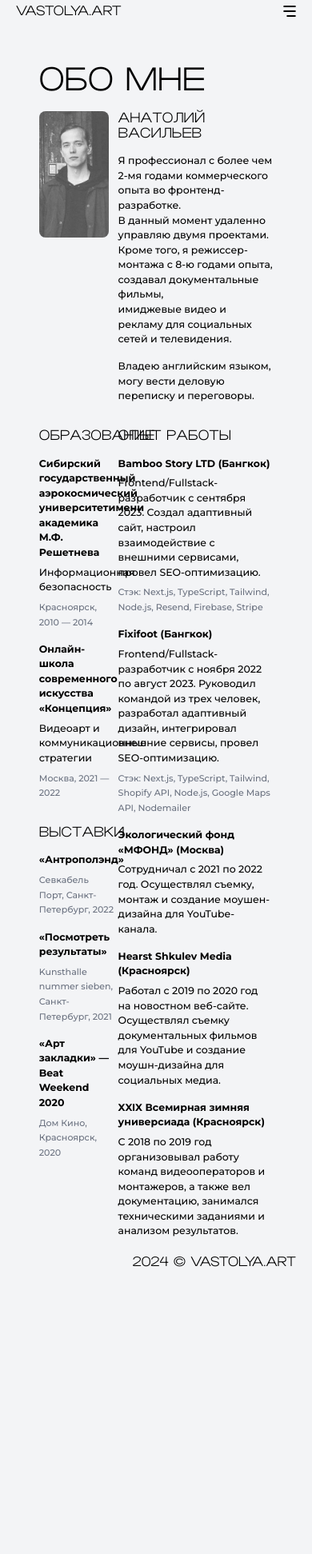
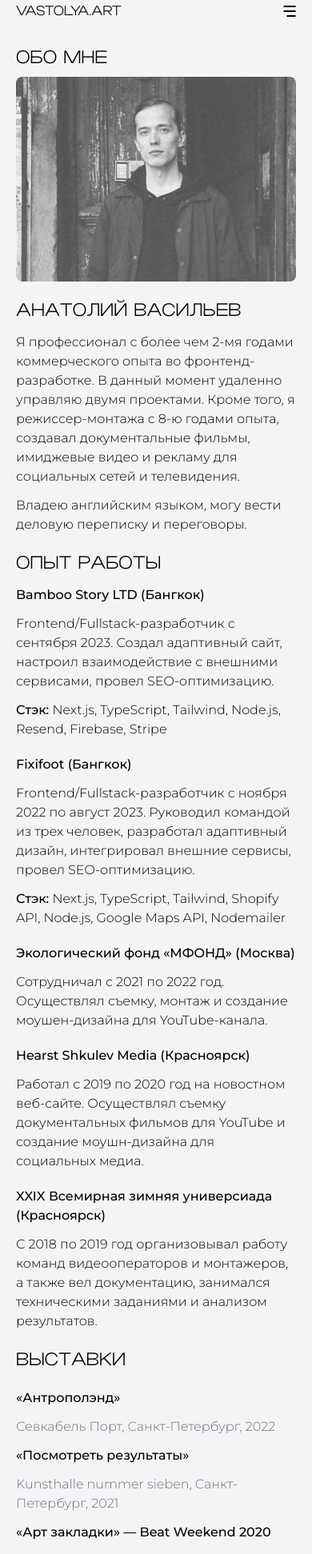
Before and after one commit to vastolya/vastolya-2.0, a Next.js app: page /about in a window 390 px wide. Shown: the part 20-1963 px from the top of the page at 80% size. Before the commit the page ends 1628 px from the top, so only its background shows below. Built offline with nearby package versions, Linux system fonts and the light colour scheme.

Commit message:
added mobile header menu, optimized about page

```diff
--- a/src/app/about/page.tsx
+++ b/src/app/about/page.tsx
@@ -86,13 +86,13 @@ const exhibition = [
 
 const About = () => {
   return (
-    <main className="min-h-[91vh]">
-      <div className="h-[9.62vh] "></div>
-      <h1 className="mx-[12.5vw] text-[5.18vh] leading-[5.55vh] py-[1.85vh]">
+    <main className="md:min-h-[91vh]">
+      <div className="h-[68px] md:h-[9.62vh] "></div>
+      <h1 className="mx-5 py-2 text-2xl md:mx-[12.5vw]  md:text-[5.18vh] md:leading-[5.55vh] md:py-[1.85vh]">
         ОБО МНЕ
       </h1>
-      <div className="mx-[12.5vw] grid grid-cols-6 gap-x-[1.04vw] gap-y-[3.7vh]">
-        <div className="col-span-2 h-[18.70vh] bg-gray-200 rounded-lg relative overflow-hidden mr-[2vw]">
+      <div className="mx-5 grid gap-y-5 md:mx-[12.5vw] md:grid-cols-6 md:gap-x-[1.04vw] md:gap-y-[3.7vh]">
+        <div className="md:col-span-2 h-[256px] first-letter:md:h-[18.70vh] bg-gray-200 rounded-lg relative overflow-hidden md:mr-[2vw]">
           <Image src={PicAbout} alt="" fill className=" object-cover" />
           {/* <div className="absolute bottom-[1.85vh] right-[1.04vw] flex gap-[0.52vw]">
             {social.map((item, index) => (
@@ -102,72 +102,72 @@ const About = () => {
             ))}
           </div> */}
         </div>
-        <div className="col-span-4 flex flex-col gap-[1.85vh] font-medium">
-          <h2 className="text-[2.22vh] leading-[2.22vh]">АНАТОЛИЙ ВАСИЛЬЕВ</h2>
+        <div className="flex flex-col gap-3 md:col-span-4  md:gap-[1.85vh] md:font-medium">
+          <h2 className="text-2xl md:text-[2.22vh] md:leading-[2.22vh]">АНАТОЛИЙ ВАСИЛЬЕВ</h2>
           <p
-            className={`text-[1.48vh] leading-[2.2vh] ${montserrat.className}`}
+            className={` text-base md:text-[1.48vh] md:leading-[2.2vh] ${montserrat.className}`}
           >
             Я профессионал с более чем 2-мя годами коммерческого опыта во
-            фронтенд-разработке. <br /> В данный момент удаленно управляю двумя
-            проектами. <br /> Кроме того, я режиссер-монтажа с 8-ю годами опыта,
+            фронтенд-разработке. <br className="hidden md:block"/> В данный момент удаленно управляю двумя
+            проектами. <br className="hidden md:block"/> Кроме того, я режиссер-монтажа с 8-ю годами опыта,
             создавал документальные фильмы, <br />
             имиджевые видео и рекламу для социальных сетей и телевидения.
           </p>
           <p
-            className={`text-[1.48vh] leading-[2.2vh] ${montserrat.className}`}
+            className={`md:text-[1.48vh] md:leading-[2.2vh] ${montserrat.className}`}
           >
             Владею английским языком, могу вести деловую переписку и переговоры.
           </p>
         </div>
-        <div className="col-span-2 flex flex-col gap-[1.85vh] pb-[1.85vh]">
-          <h2 className="text-[2.22vh] leading-[2.22vh] ">ОБРАЗОВАНИЕ</h2>
+        <div className="hidden md:flex md:col-span-2 flex-col md:gap-[1.85vh] md:pb-[1.85vh]">
+          <h2 className="md:text-[2.22vh] md:leading-[2.22vh] ">ОБРАЗОВАНИЕ</h2>
           <div
-            className={`pb-[1.85vh] flex flex-col gap-[1.85vh] text-[1.48vh] leading-[2.2vh] font-medium ${montserrat.className}`}
+            className={`md:pb-[1.85vh] flex flex-col md:gap-[1.85vh] md:text-[1.48vh] md:leading-[2.2vh] font-medium ${montserrat.className}`}
           >
             {education.map((item, index) => (
-              <div key={index} className="flex flex-col gap-[0.74vh]">
+              <div key={index} className="flex flex-col md:gap-[0.74vh]">
                 <p className="font-semibold">{item.title}</p>
                 <p>{item.subtitle}</p>
 
-                <p className="text-gray-500 text-[1.31vh]">{item.location}</p>
+                <p className="text-gray-500 md:text-[1.31vh]">{item.location}</p>
               </div>
             ))}
           </div>
-          <h2 className="text-[2.22vh] leading-[2.22vh]">ВЫСТАВКИ</h2>
+          <h2 className="md:text-[2.22vh] md:leading-[2.22vh]">ВЫСТАВКИ</h2>
           <div
-            className={`flex flex-col gap-[1.85vh] text-[1.48vh] leading-[2.2vh] font-medium ${montserrat.className}`}
+            className={`flex flex-col md:gap-[1.85vh] md:text-[1.48vh] md:leading-[2.2vh] font-medium ${montserrat.className}`}
           >
             {exhibition.map((item, index) => (
-              <div key={index} className="flex flex-col gap-[0.74vh] ">
+              <div key={index} className="flex flex-col md:gap-[0.74vh] ">
                 <Link
                   href={item.link}
                   className="font-semibold hover:underline w-fit"
                 >
                   {item.title}
                 </Link>
-                <p className="text-gray-500  text-[1.31vh]">{item.subtitle}</p>
+                <p className="text-gray-500  md:text-[1.31vh]">{item.subtitle}</p>
               </div>
             ))}
           </div>
         </div>
-        <div className="col-span-4">
-          <h2 className="text-[2.22vh] leading-[2.22vh] pb-[1.85vh]">
+        <div className="md:col-span-4">
+          <h2 className="text-2xl pb-3 md:text-[2.22vh] md:leading-[2.22vh] md:pb-[1.85vh] ">
             ОПЫТ РАБОТЫ
           </h2>
           <div
-            className={`flex flex-col gap-[1.85vh] text-[1.48vh] leading-[2.2vh] font-medium ${montserrat.className}`}
+            className={`flex flex-col gap-5 text-base md:gap-[1.85vh] md:text-[1.48vh] md:leading-[2.2vh] md:font-medium ${montserrat.className}`}
           >
             {experience.map((item, index) => (
-              <div key={index} className="flex flex-col gap-[0.74vh]">
+              <div key={index} className="flex flex-col md:gap-[0.74vh] gap-3">
                 <Link
                   href={item.link}
-                  className="font-semibold hover:underline w-fit"
+                  className=" font-medium md:font-semibold hover:underline w-fit"
                 >
                   {item.title}
                 </Link>
                 <p>{item.subtitle}</p>
                 {item.stack ? (
-                  <p className="text-[1.31vh] text-gray-500">
+                  <p className="text-base md:text-[1.31vh] md:text-gray-500">
                     <span className="font-medium ">Стэк: </span>
                     {item.stack}
                   </p>
@@ -178,6 +178,38 @@ const About = () => {
             ))}
           </div>
         </div>
+        <div className="flex gap-5 md:hidden md:col-span-2 flex-col md:gap-[1.85vh] md:pb-[1.85vh]">
+
+          <h2 className="text-2xl md:text-[2.22vh] md:leading-[2.22vh]">ВЫСТАВКИ</h2>
+          <div
+            className={`flex flex-col gap-3 md:gap-[1.85vh] md:text-[1.48vh] md:leading-[2.2vh] md:font-medium ${montserrat.className}`}
+          >
+            {exhibition.map((item, index) => (
+              <div key={index} className="flex flex-col gap-3 md:gap-[0.74vh] ">
+                <Link
+                  href={item.link}
+                  className="font-medium md:font-semibold hover:underline w-fit"
+                >
+                  {item.title}
+                </Link>
+                <p className="text-gray-500 text-base md:text-[1.31vh]">{item.subtitle}</p>
+              </div>
+            ))}
+          </div>
+          <h2 className="text-2xl md:text-[2.22vh] md:leading-[2.22vh] ">ОБРАЗОВАНИЕ</h2>
+          <div
+            className={`flex flex-col text-base gap-5 md:pb-[1.85vh]  md:gap-[1.85vh] md:text-[1.48vh] md:leading-[2.2vh] md:font-medium ${montserrat.className}`}
+          >
+            {education.map((item, index) => (
+              <div key={index} className="flex flex-col gap-3 md:gap-[0.74vh]">
+                <p className="font-medium md:font-semibold">{item.title}</p>
+                <p>{item.subtitle}</p>
+
+                <p className="text-gray-500 text-base md:text-[1.31vh]">{item.location}</p>
+              </div>
+            ))}
+          </div>
+        </div>
       </div>
     </main>
   );
--- a/src/app/components/Header.tsx
+++ b/src/app/components/Header.tsx
@@ -1,6 +1,14 @@
 "use client";
 import Link from "next/link";
+import Image from "next/image";
 import React, { useEffect, useState } from "react";
+import IconCross from "../../../public/icons/icon_cross.svg";
+
+const headerMenu = [
+  { title: "ВЕБ ПРОЕКТЫ", link: "/web" },
+  { title: "ВИДЕО ПРОЕКТЫ", link: "/video" },
+  { title: "ОБО МНЕ", link: "/about" },
+];
 
 const Header = () => {
   const [isClick, setisClick] = useState(false);
@@ -22,46 +30,41 @@ const Header = () => {
       window.removeEventListener("scroll", handleScroll);
     };
   }, []);
-  const scrollToTop = () => {
-    window.scrollTo({
-      top: 0,
-      behavior: "smooth",
-    });
-  };
-  const toogleNavbar = (): void => {
-    setisClick(!isClick);
-  };
 
   return (
     <header
-      className={`bg-gray-100 w-full fixed transition-transform transform  z-[101] ${
+      className={`w-full fixed transition duration-250 ${
+        isClick ? " bg-white" : "bg-gray-100 "
+      }  duration-300 transition-transform transform z-[105] ${
         (scrolling && !isClick) || isClick
           ? "translate-y-0"
           : "-translate-y-full"
       }`}
     >
+      <div className="relative">
         <div
-        className={`mx-5 md:mx-[12.5vw] my-5 md:my-[3.70vh] flex justify-between text-lg md:text-[1.85vh] md:leading-[2.22vh] `}
+          className={` z-[106] mx-5 md:mx-[12.5vw] py-5 md:py-[3.70vh] flex justify-between text-lg md:text-[1.85vh] md:leading-[2.22vh] `}
         >
-        <Link href="/">
+          <Link href="/" onClick={() => isClick && setisClick(!isClick)}>
             <h1>VASTOLYA.ART</h1>
           </Link>
-
           {isClick ? (
-          <p className="animate-bounce" onClick={() => setisClick(!isClick)}>
+            <div
+              className=" animate-bounce"
+              onClick={() => setisClick(!isClick)}
+            >
               x
-          </p>
+            </div>
           ) : (
             <div
               onClick={() => setisClick(!isClick)}
               className="flex md:hidden flex-col justify-center items-end gap-1"
             >
-            <div className="border-[1.5px] w-4 border-black rounded-lg"></div>{" "}
-            <div className="border-[1.5px] w-4 border-black rounded-lg"></div>{" "}
-            <div className="border-[1.5px] w-3 border-black rounded-lg"></div>
+              <div className="border-[1px] w-4 border-black rounded-lg"></div>{" "}
+              <div className="border-[1px] w-4 border-black rounded-lg"></div>{" "}
+              <div className="border-[1px] w-3 border-black rounded-lg"></div>
             </div>
           )}
-
           <div className="hidden md:flex gap-[2.08vw] ">
             {/* <p>RU - EN</p> */}
             <Link href="/web">
@@ -76,28 +79,29 @@ const Header = () => {
           </div>
         </div>
         {/* burger menu */}
-      <section>
-        {isClick ? (
+        <section
+          className={`absolute overflow-hidden ${
+            isClick ? "" : "pointer-events-none"
+          }`}
+        >
           <div
-            className={`   ${
-              isClick ? "visible opacity-100" : "hidden opacity-0"
-            } transition text-2xl w-screen bg-white gap-5`}
+            className={`text-lg gap-5 transition-transform transform duration-300 ${
+              isClick ? "translate-y-0" : "-translate-y-[300px]"
+            }`}
           >
-            <Link href="/web" onClick={() => setisClick(!isClick)} className="py-5 px-2">
-              <p>ВЕБ</p>
-            </Link>
-            <Link href="/video" onClick={() => setisClick(!isClick)}>
-              <p>ВИДЕО</p>
-            </Link>
-            <Link href="/about" onClick={() => setisClick(!isClick)}>
-              <p>CV</p>
+            <div className={` bg-white w-screen pb-5`}>
+              {headerMenu.map((item, index) => (
+                <div className="py-2 px-5" key={index}>
+                  <Link href={item.link} onClick={() => setisClick(!isClick)}>
+                    {item.title}
                   </Link>
                 </div>
-        ) : (
-          <></>
-        )}
+              ))}
+            </div>
+          </div>
         </section>
         {/* burger menu */}
+      </div>
     </header>
   );
 };
```
Also changed, not shown: public/icons/icon_cross.svg (added). Lines whose indentation alone changed are shown as unchanged.
